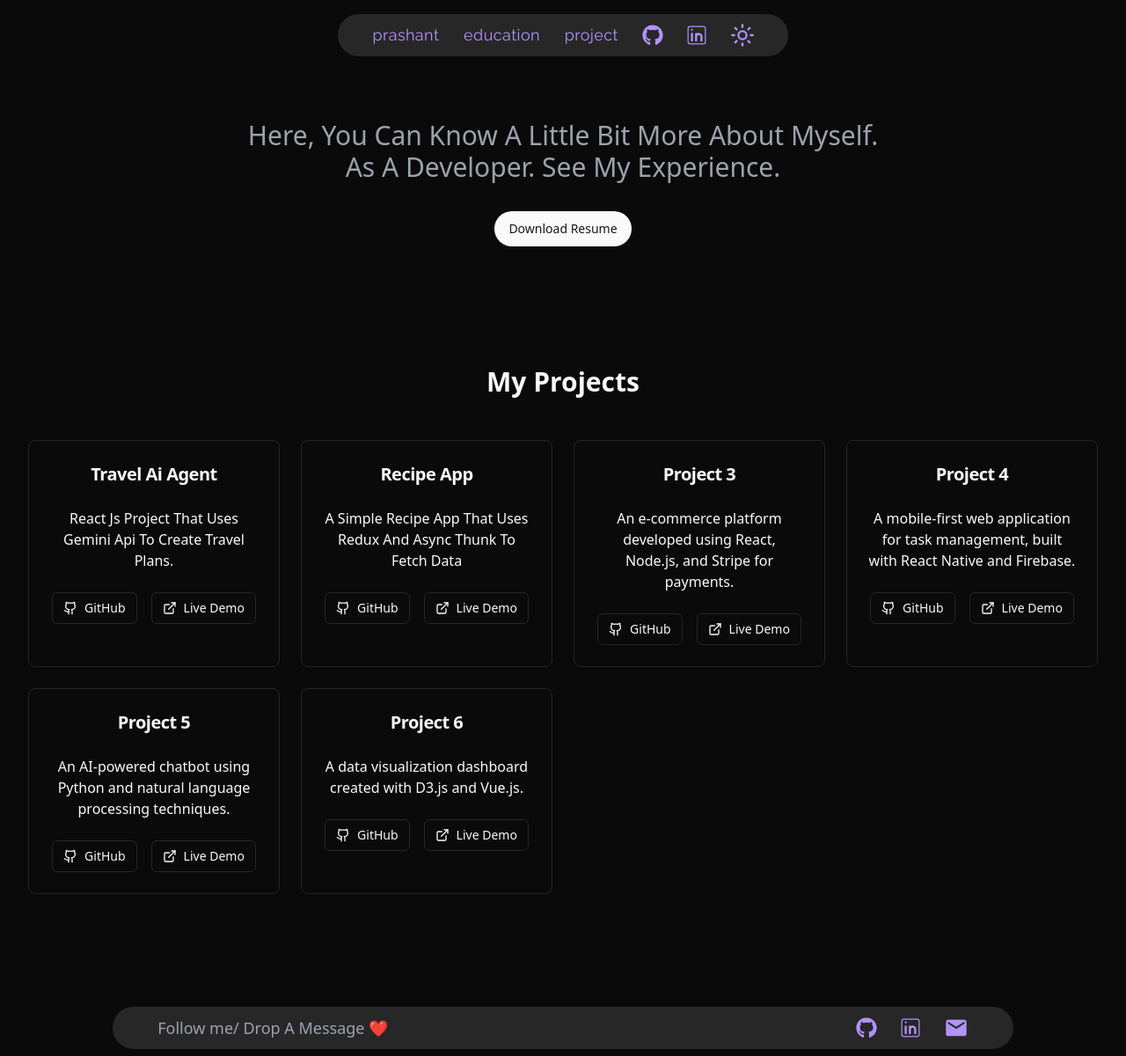
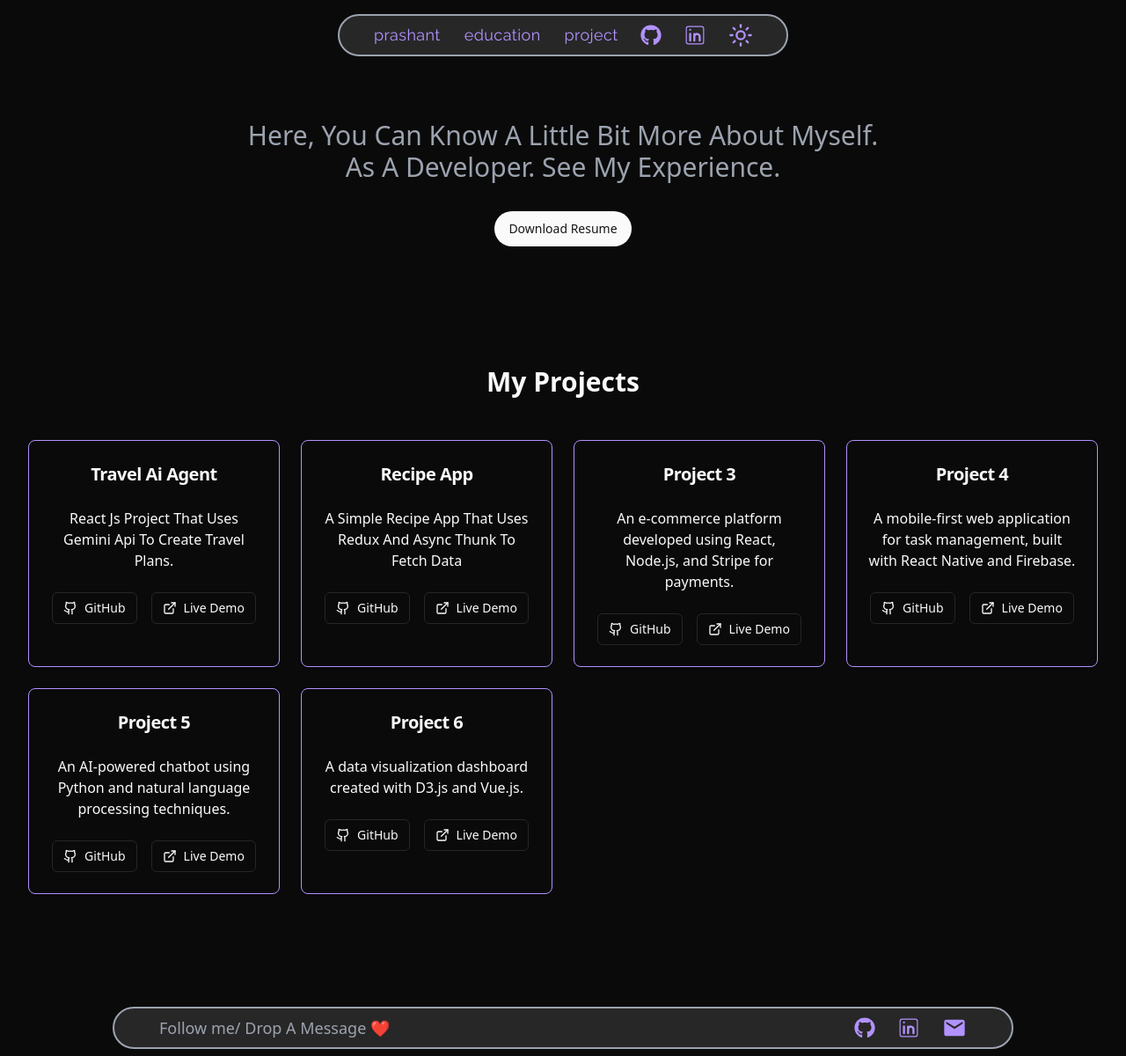
Before and after one commit to PRASHANTSWAROOP001/new-portfolio, a React (Vite) app: page /project in a window 1280 px wide. Shown: the whole page at 88% size. Built offline with nearby package versions, Linux system fonts and the light colour scheme.

Commit message:
Added Dark And Light Mode Optimized Each Page

```diff
--- a/src/layout/Layout.jsx
+++ b/src/layout/Layout.jsx
@@ -48,8 +48,8 @@ function Layout() {
 
   return (
     <div className=" min-h-screen w-full">
-      <nav className="w-full flex justify-center mt-4 font-Raleway tracking-wide text-[#B292FF] ">
-        <div className="sm:w-[60%] md:w-[60%] lg:w-[40%] w-[95%] rounded-full dark:bg-[#272727] h-12 flex items-center justify-center ">
+      <nav className="w-full flex justify-center mt-4 font-Raleway tracking-wide dark:text-[#B292FF] ">
+        <div className="sm:w-[60%] md:w-[60%] lg:w-[40%] w-[95%] rounded-full  border-2 border-gray-400  dark:bg-[#272727] h-12 flex items-center justify-center ">
           <div className="w-[60%] flex items-center justify-around text-sm sm:text-lg">
             <Link to="/">prashant</Link>
             <Link to="/education">education</Link>
@@ -81,11 +81,11 @@ function Layout() {
       </main>
 
       <footer className=" w-full flex justify-center mb-2 ">
-        <div className="w-[95%] sm:w-[80%] rounded-full  dark:bg-[#272727] h-12 flex items-center justify-center ">
-          <div className="w-[60%] text-gray-400 ">
+        <div className="w-[95%] sm:w-[80%] rounded-full   border-2 border-gray-400 dark:bg-[#272727] h-12 flex items-center justify-center ">
+          <div className="w-[60%]  dark:text-gray-400 ">
             <h1 className='text-sm sm:text-lg'>Follow me/ Drop A Message ❤️</h1>
           </div>
-          <div className=" w-[30%] flex justify-end gap-4 lg:gap-6 items-center  text-[#B292FF] ">
+          <div className=" w-[30%] flex justify-end gap-4 lg:gap-6 items-center  dark:text-[#B292FF] ">
             <a href="https://github.com/PRASHANTSWAROOP001" target="_blank">
               {' '}
               <FaGithub className=" h-6 w-6" />
--- a/src/pages/Home.jsx
+++ b/src/pages/Home.jsx
@@ -26,7 +26,7 @@ function Home() {
 
       <section className="grid grid-cols-1 lg:grid-cols-2 gap-y-8 lg:gap-x-10 lg:gap-y-0 justify-items-center">
         {/* Text Card */}
-        <Card className="w-[90%] lg:w-[90%] mx-auto lg:mx-0 border-none font-Raleway tracking-wider">
+        <Card className="w-[90%] lg:w-[90%] mx-auto lg:mx-0 border-none font-Raleway  shadow-none  tracking-wider">
           <CardHeader>
             <CardTitle>Hello, I Am Prashant Swaroop</CardTitle>
           </CardHeader>
--- a/src/pages/Project.jsx
+++ b/src/pages/Project.jsx
@@ -61,7 +61,7 @@ export default function CombinedProjectPage() {
     <div className="min-h-screen bg-background text-foreground p-8">
       <section className='w-full py-10'>
         <div>
-          <h1 className='text-center text-3xl text-gray-400'>Here, You Can Know A Little Bit More About Myself.<br />
+          <h1 className='text-center text-3xl dark:text-gray-400'>Here, You Can Know A Little Bit More About Myself.<br />
             As A Developer. See My Experience.</h1>
         </div>
 
@@ -77,7 +77,7 @@ export default function CombinedProjectPage() {
         {projectsData.map((project, index) => (
           <Card
             key={index}
-            className={`w-full max-w-sm bg-card transition-all duration-500 ease-in-out ${
+            className={`w-full max-w-sm bg-card transition-all duration-500 ease-in-out   dark:border-[#B292FF] ${
               index < visibleProjects
                 ? 'opacity-100 translate-y-0'
                 : 'opacity-0 translate-y-full'
```
